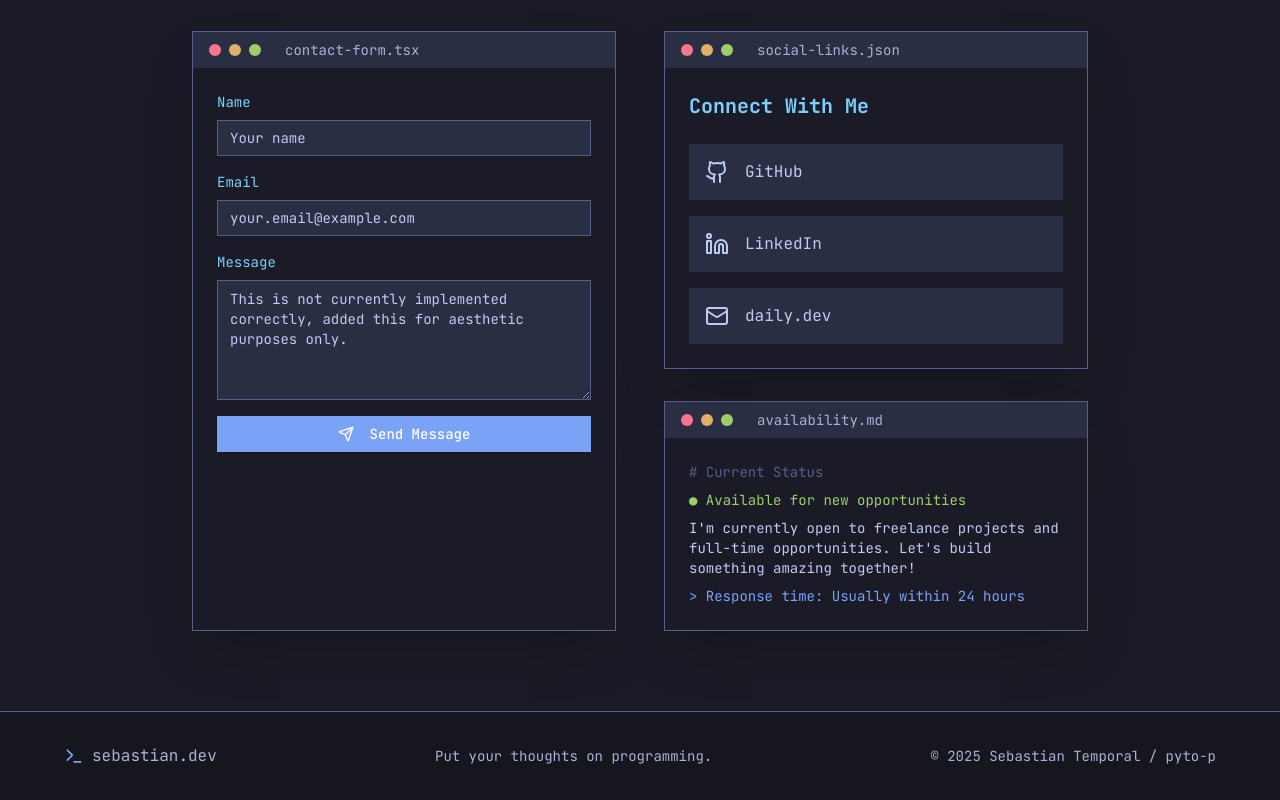
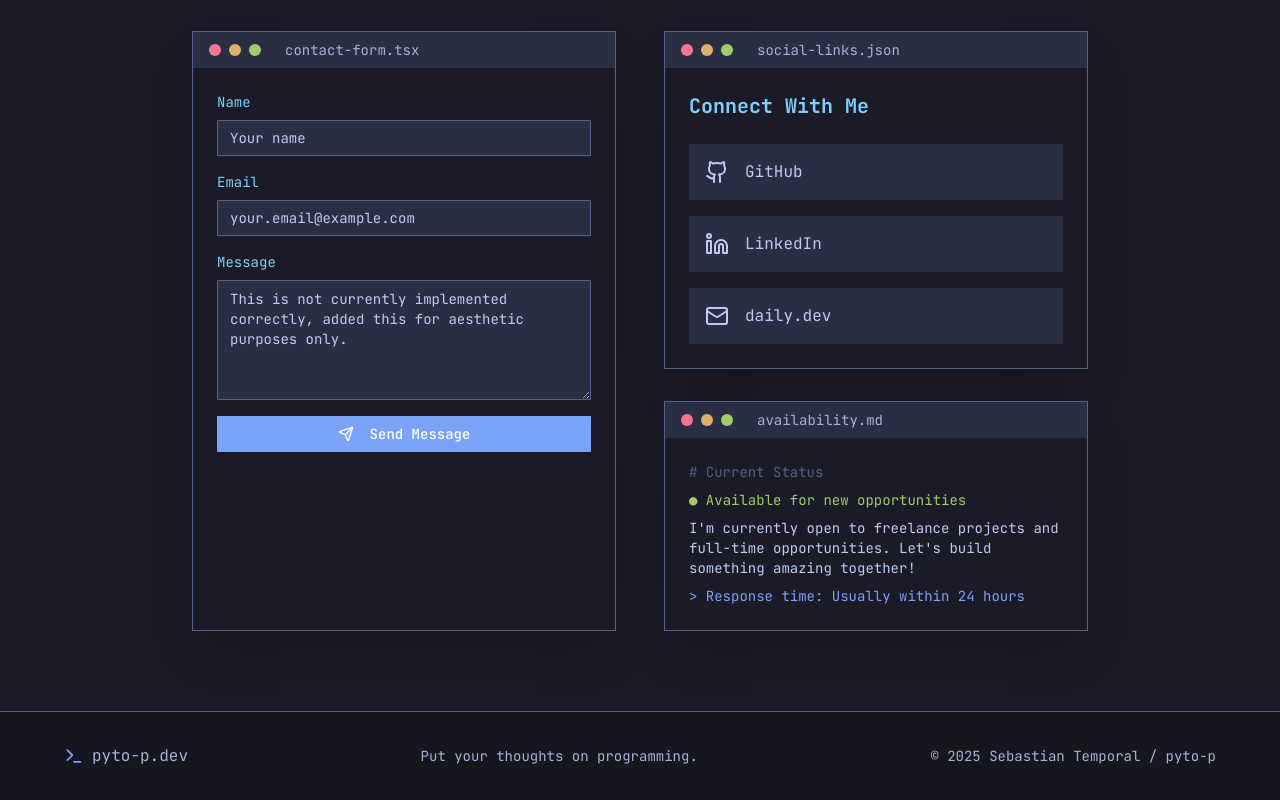
Before and after one commit to pyto-p/whoami, a Next.js app: page / in a window 1280 px wide. Shown: the part 5145-5945 px from the top of the page. Built offline with nearby package versions, Linux system fonts and the light colour scheme.

Commit message:
feat: updated footer

```diff
--- a/components/footer.tsx
+++ b/components/footer.tsx
@@ -16,7 +16,7 @@ export function Footer() {
         >
           <div className="flex items-center gap-2">
             <Terminal className="w-5 h-5 text-tokyo-blue" />
-            <span className="font-mono text-light-fgSecondary dark:text-tokyo-fgDark">sebastian.dev</span>
+            <span className="font-mono text-light-fgSecondary dark:text-tokyo-fgDark">pyto-p.dev</span>
           </div>
 
           <div className="flex items-center gap-2 text-light-fgSecondary dark:text-tokyo-fgDark font-mono text-sm">
```
